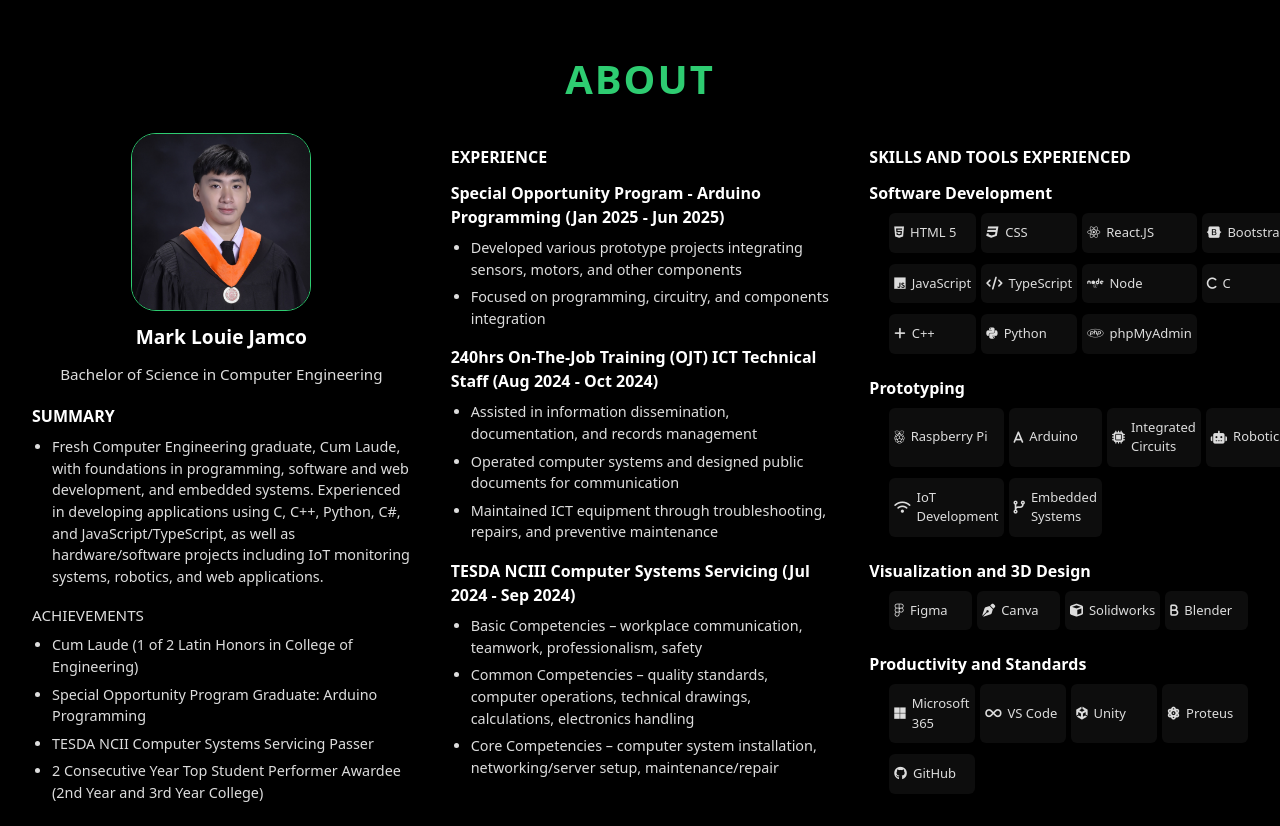
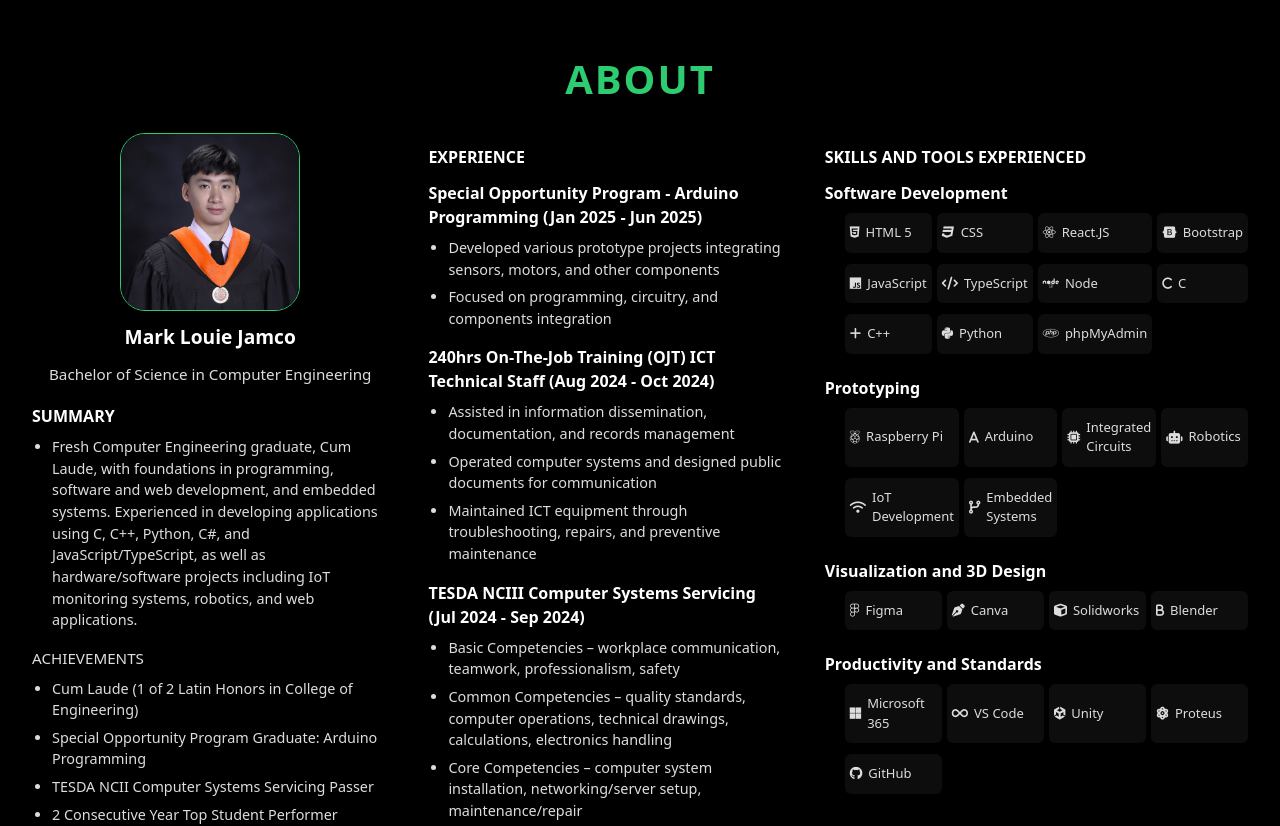
Before and after one commit to Louie-23/Louie-Jamco-Portfolio, a React (Vite) app: page / in a window 1280 px wide. Shown: the part 860-1686 px from the top of the page. Built offline with nearby package versions, Linux system fonts and the light colour scheme.

Commit message:
4th Fix aboutpage text

```diff
--- a/src/components/About/About.css
+++ b/src/components/About/About.css
@@ -30,10 +30,11 @@
 .middle,
 .right {
   flex: 1;
-  min-width: 250px;
+  min-width: auto;
   color: #ddd;
   font-size: 0.95rem;
   line-height: 1.5;
+  width: 100%;
 }
 
 /* ==============================
@@ -147,6 +148,7 @@
 @media (max-width: 768px) {
   .container {
     flex-direction: column;
+    align-items: center;
     text-align: center;
     gap: 30px;
   }
```
